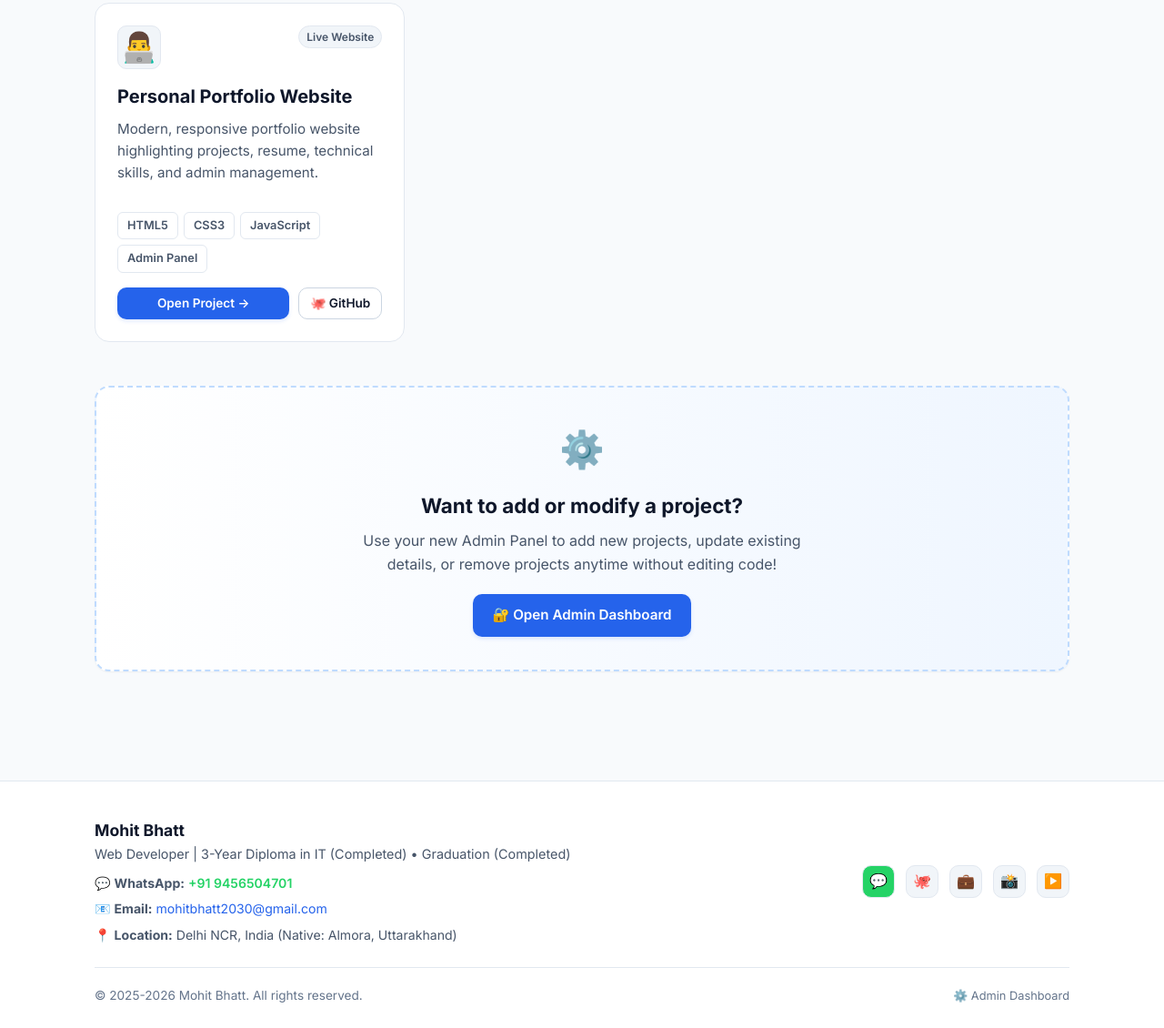
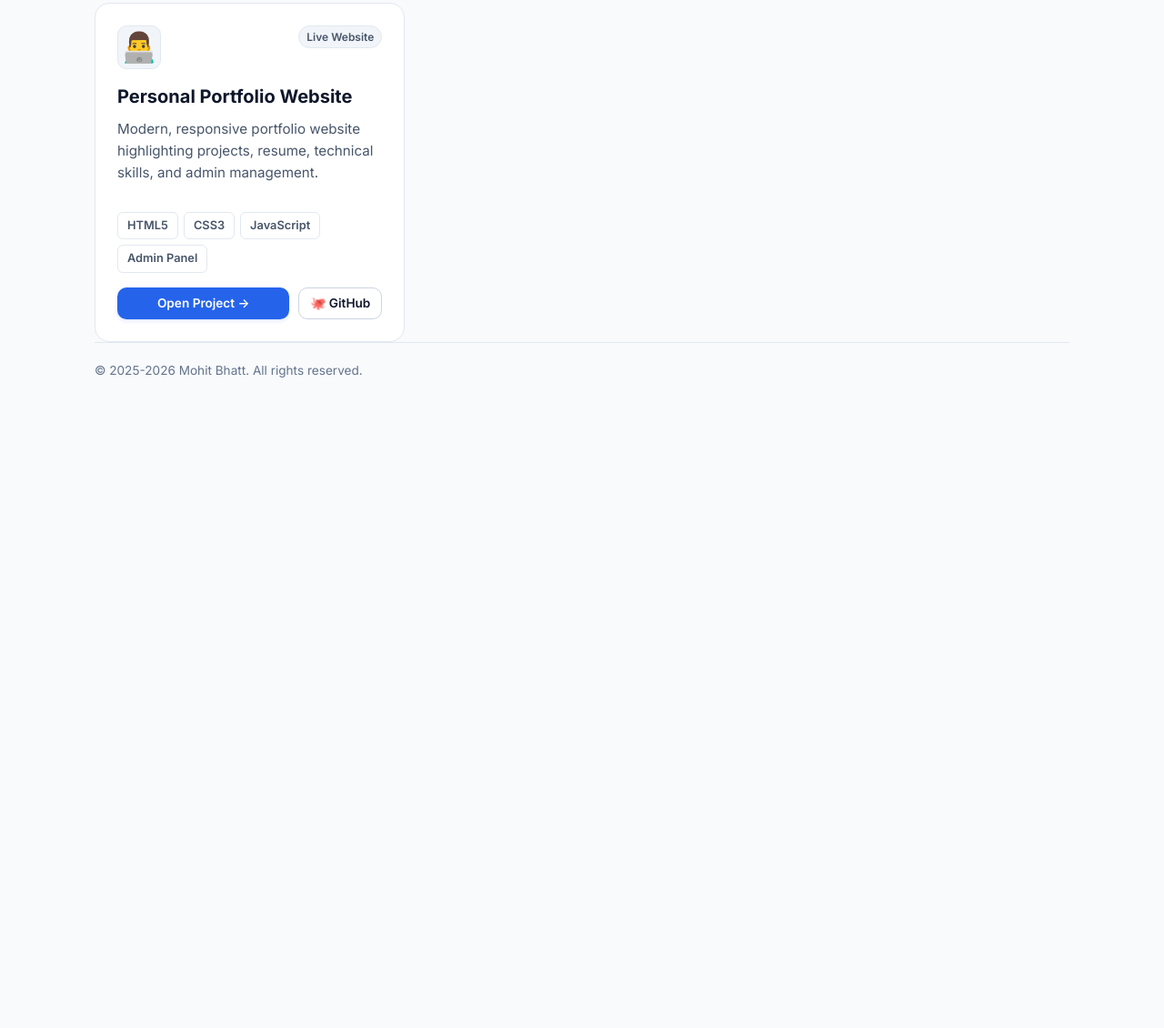
Before and after one commit to mohitbhattuk01/portfolio, a plain HTML site: page projects.html in a window 1280 px wide. Shown: the part 1384-2514 px from the top of the page at 91% size. After the commit the page ends 1863 px from the top, so only its background shows below. Drawn offline with Linux system fonts and the light colour scheme.

Commit message:
Hide admin button and lock admin.html with SHA-256

```diff
--- a/projects.html
+++ b/projects.html
@@ -28,22 +28,16 @@
         <li><a href="services.html" class="nav-item">Services &amp; Hire</a></li>
         <li><a href="resume.html" class="nav-item">Resume</a></li>
         <li><a href="contact.html" class="nav-item">Contact</a></li>
-        <li><a href="admin.html" class="nav-btn-admin">⚙️ Admin</a></li>
       </ul>
     </div>
   </nav>
 
   <!-- Page Header -->
   <header style="background: white; border-bottom: 1px solid var(--border); padding: 40px 0;">
-    <div class="container" style="display: flex; justify-content: space-between; align-items: center; flex-wrap: wrap; gap: 16px;">
+    <div class="container">
       <div>
         <h1 style="font-size: 2.2rem; font-weight: 800; letter-spacing: -0.02em;">Projects & Creations</h1>
         <p style="color: var(--text-muted); font-size: 1.05rem;">A collection of web applications, AI utilities, and interactive software.</p>
-      </div>
-      <div>
-        <a href="admin.html" class="btn btn-primary btn-sm">
-          ➕ Add / Manage Projects (Admin)
-        </a>
       </div>
     </div>
   </header>
@@ -112,48 +106,8 @@
       <!-- Dynamically populated from data.js -->
     </div>
 
-    <!-- Admin Panel Callout -->
-    <div class="card" style="margin-top: 48px; background: linear-gradient(to right, #ffffff, #eff6ff); border: 2px dashed #bfdbfe; text-align: center; padding: 36px 24px;">
-      <div style="font-size: 2.5rem; margin-bottom: 12px;">⚙️</div>
-      <h3 style="font-size: 1.4rem; font-weight: 700; margin-bottom: 8px;">Want to add or modify a project?</h3>
-      <p style="color: var(--text-muted); max-width: 500px; margin: 0 auto 20px;">
-        Use your new Admin Panel to add new projects, update existing details, or remove projects anytime without editing code!
-      </p>
-      <a href="admin.html" class="btn btn-primary">
-        🔐 Open Admin Dashboard
-      </a>
-    </div>
-
-  </main>
-
-  <!-- Footer -->
-  <footer>
-    <div class="container">
-      <div class="footer-content">
-        <div class="footer-brand">
-          <h4>Mohit Bhatt</h4>
-          <p>Web Developer | 3-Year Diploma in IT (Completed) • Graduation (Completed)</p>
-          <div style="margin-top: 10px; display: flex; flex-direction: column; gap: 6px; font-size: 0.88rem; color: var(--text-muted);">
-            <div>💬 <strong>WhatsApp:</strong> <a href="https://wa.me/919456504701" target="_blank" style="color: #25d366; text-decoration: none; font-weight: 600;">+91 9456504701</a></div>
-            <div>📧 <strong>Email:</strong> <a href="mailto:mohitbhatt2030@gmail.com" style="color: var(--primary); text-decoration: none;">mohitbhatt2030@gmail.com</a></div>
-            <div>📍 <strong>Location:</strong> Delhi NCR, India (Native: Almora, Uttarakhand)</div>
-          </div>
-        </div>
-
-        <div class="social-links">
-          <a href="https://wa.me/919456504701" target="_blank" class="social-link" title="WhatsApp Chat" style="background: #25D366; color: white;">💬</a>
-          <a href="https://github.com/mohitbhattuk01" target="_blank" class="social-link" title="GitHub">🐙</a>
-          <a href="https://www.linkedin.com/in/mohit-bhatt-almora" target="_blank" class="social-link" title="LinkedIn">💼</a>
-          <a href="https://www.instagram.com/mohitbhattuk01" target="_blank" class="social-link" title="Instagram">📸</a>
-          <a href="https://www.youtube.com/@MohitBhattji-uk01" target="_blank" class="social-link" title="YouTube">▶️</a>
-        </div>
-      </div>
-
       <div class="footer-bottom">
         <div>© 2025-2026 Mohit Bhatt. All rights reserved.</div>
-        <div>
-          <a href="admin.html" style="color: var(--text-light); font-size: 0.8rem;">⚙️ Admin Dashboard</a>
-        </div>
       </div>
     </div>
   </footer>
```
Also changed, not shown: admin.html (+4 -1 lines), contact.html (+0 -2 lines), index.html (+1 -2 lines), resume.html (+0 -2 lines), services.html (+0 -5 lines).
